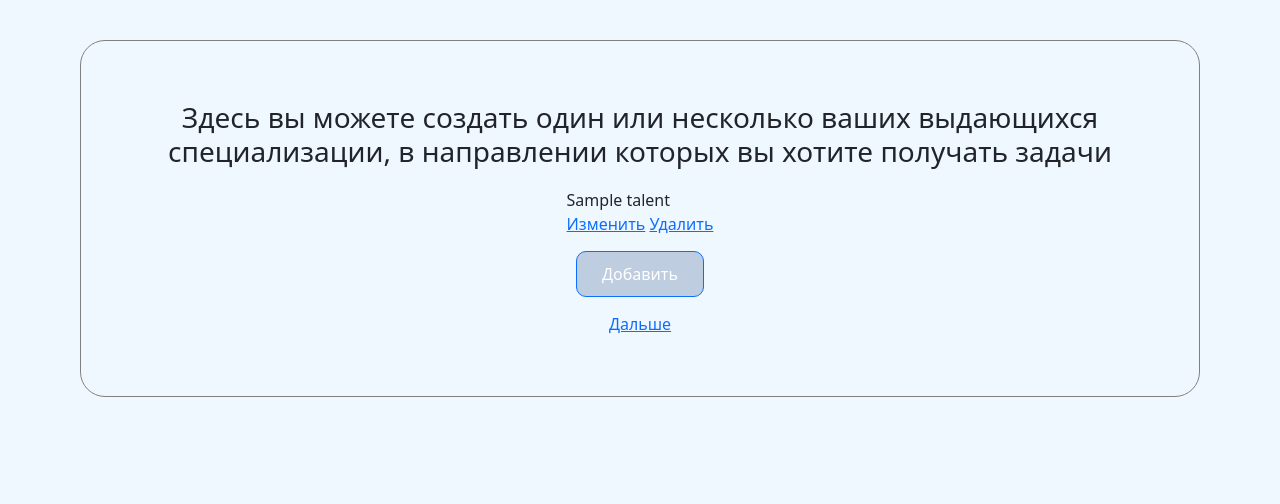
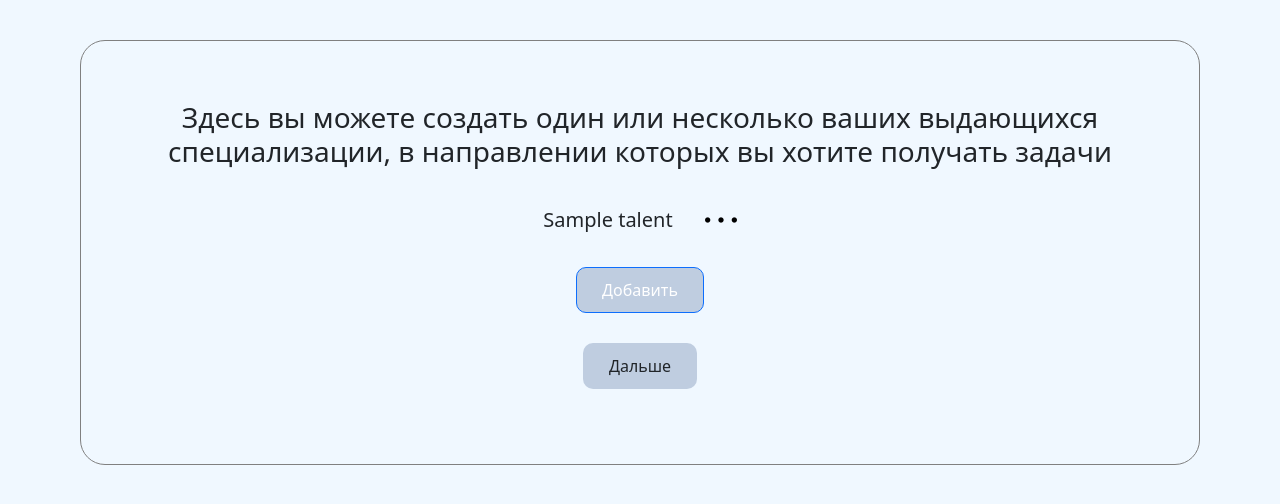
Before and after one commit to Ma-shaI/DiplomaTop, a Django app: page /talent/talent_add/ in a window 1280 px wide. Shown: the top 504 px of the page. Run offline with Django 4.2, Linux system fonts and the light colour scheme; a user stored in the database is signed in; tables that the repository leaves empty hold one stand-in row (values such as "Sample post"); some libraries are stand-ins or nearby versions.

Commit message:
добоавлены кноки изменения,удаления таланта

```diff
--- a/freelanceExchange/base/static/styles/style.css
+++ b/freelanceExchange/base/static/styles/style.css
@@ -363,7 +363,8 @@ p {
 }
 
 .inline {
-  display: inline-block;
+  display: flex;
+  justify-content: flex-end;
 }
 
 /* Profile */
@@ -911,3 +912,15 @@ li {
   width: 100%;
   margin-top: 20px;
 }
+
+/* talent_add */
+
+.talents__talent {
+  display: flex;
+  flex-direction: row;
+  justify-content: space-between;
+  align-items: center;
+}
+.talents__talent p {
+  font-size: 20px;
+}
--- a/freelanceExchange/talents/forms.py
+++ b/freelanceExchange/talents/forms.py
@@ -31,7 +31,7 @@ class TalentUpdateForm(ModelForm):
     class Meta:
         model = Talent
         fields = '__all__'
-        exclude = ['owner', ]
+        exclude = ['owner', 'customer_saved', 'customer_invited']
 
     def __init__(self, *args, **kwargs):
         super().__init__(*args, **kwargs)
--- a/freelanceExchange/talents/templates/talents/change-del_talent.html
+++ b/freelanceExchange/talents/templates/talents/change-del_talent.html
@@ -0,0 +1,41 @@
+{% load static %}
+<div class="change_talent">
+    <ul class="menu-dots__ul">
+        <li class="header__menuItem"><img src="{% static 'icons/free-icon-font-menu-dots.png' %}"
+                                          alt="">
+            <ul class="header__menuUl btns__box">
+                <li class="header__menuItem"><a
+                        href="{% url 'talent_update' talent.id %}">Изменить</a></li>
+                <li class="header__menuItem">
+                    <button type="button" class="btn__li" data-bs-toggle="modal"
+                            data-bs-target="#myModal">Удалить
+                    </button>
+                </li>
+            </ul>
+        </li>
+    </ul>
+    <div class="modal fade" id="myModal" tabindex="-1" aria-labelledby="exampleModalLabel"
+         aria-hidden="true">
+        <div class="modal-dialog">
+            <div class="modal-content modal__my-task">
+
+                <form method="POST" class="form" action="{% url 'talent_delete' talent.id %}"
+                      autocomplete="off">
+                    <div class="modal-header">
+                        <h5 class="modal-title" id="exampleModalLabel">Вы действительно хотите
+                            удалить
+                            {{ talent.title }}</h5>
+                        <button type="button" class="btn-close" data-bs-dismiss="modal"
+                                aria-label="Close"></button>
+                    </div>
+                    {% csrf_token %}
+                    <div class="modal__btns">
+                        <input type="hidden" name="return_url" value="{{ request.path }}">
+                        <button type="submit">Да</button>
+                        <a href="{% url 'profile' request.user.id %}">Нет</a></div>
+
+                </form>
+            </div>
+        </div>
+    </div>
+</div>
--- a/freelanceExchange/talents/templates/talents/talent_add.html
+++ b/freelanceExchange/talents/templates/talents/talent_add.html
@@ -8,10 +8,11 @@
                 хотите получать задачи</h3>
             <div class="talents">
                 {% for talent in talents %}
+                <div class="talents__talent">
                 <p>{{talent}}</p>
 
-                <a href="{% url 'talent_update' talent.id %}"> Изменить</a>
-                <a href="{% url 'talent_delete' talent.id %}">Удалить</a>
+                {% include 'talents/change-del_talent.html' %}
+                </div>
                 {% endfor %}
             </div>
 
@@ -63,8 +64,8 @@
                     </div>
                 </div>
             </div>
-            <div class="inline">
-                <a href="{% url 'profile_update' %}">Дальше</a></div>
+            <div class="div_btn">
+                <a href="{% url 'profile_update' %}" class="btn">Дальше</a></div>
         </div>
     </div>
 </div>
--- a/freelanceExchange/talents/urls.py
+++ b/freelanceExchange/talents/urls.py
@@ -9,5 +9,5 @@ urlpatterns = [
     path('like_talent/<str:pk>/', views.like_talent, name='like_talent'),
     path('saved_talents/', views.saved_talents, name='saved_talents'),
     path('invite_freelancer/', views.invite_freelancer, name='invite_freelancer'),
-    path('choice_task/', views.choice_task, name='choice_task')
+    path('choice_task/', views.choice_task, name='choice_task'),
 ]
--- a/freelanceExchange/talents/views.py
+++ b/freelanceExchange/talents/views.py
@@ -6,6 +6,7 @@ from django.contrib.auth.decorators import login_required
 from django.utils.datastructures import MultiValueDictKeyError
 from tasks.models import Task
 from .utils import search_talent
+from django.http import JsonResponse
 
 
 @login_required(login_url='login')
@@ -62,7 +63,7 @@ def talent_update(request, pk):
         talent_form = TalentUpdateForm(request.POST, instance=talent)
         rate_form = RateForm(request.POST, instance=rate)
         new_skills = request.POST.get('new_skills').replace(',', ' ').split()
-        print(new_skills)
+
         if talent_form.is_valid() and rate_form.is_valid():
             talent_form.save()
 
@@ -71,7 +72,7 @@ def talent_update(request, pk):
                 talent.skills.add(skill.id)
 
             rate_form.save()
-            return redirect('index')
+            return redirect('profile', pk=request.user.id)
 
     context = {'talent_form': talent_form, 'rate_form': rate_form, 'talent': talent, 'skills': talent.skills.all()}
 
--- a/freelanceExchange/tasks/forms.py
+++ b/freelanceExchange/tasks/forms.py
@@ -8,7 +8,7 @@ class TaskTitleForm(forms.Form):
 
 
 class TaskSkillForm(forms.Form):
-    skills = forms.ModelMultipleChoiceField(widget=forms.CheckboxSelectMultiple(),
+    skills = forms.ModelMultipleChoiceField(widget=forms.SelectMultiple(attrs={'class': 'reg_form'}),
                                             queryset=Skills.objects.all(),
                                             required=False, label='')
 
--- a/freelanceExchange/users/templates/users/profile.html
+++ b/freelanceExchange/users/templates/users/profile.html
@@ -35,7 +35,10 @@
                         {% endfor %}
                     </div>
                 </div>
+                {% if profile.username == request.user.username and request.user.profile.freelancer %}
                 <div class="profile_right">
+                    {% include 'talents/change-del_talent.html' %}
+                    {% endif %}
                     <div class="profile_title">
                         <h4>{{ talent.title}}</h4>
                         <h4>
--- a/freelanceExchange/users/views.py
+++ b/freelanceExchange/users/views.py
@@ -287,7 +287,7 @@ def leave_review(request, pk):
     if request.method == 'POST':
         rating = request.POST.get('rating')
         text = request.POST.get('text')
-        if rating and text:
+        if rating:
             feedback = Feedback(
                 owner=profile,
                 sender=user,
```
Also changed, not shown: freelanceExchange/talents/templates/talents/talent_update.html (+4 -5 lines).
